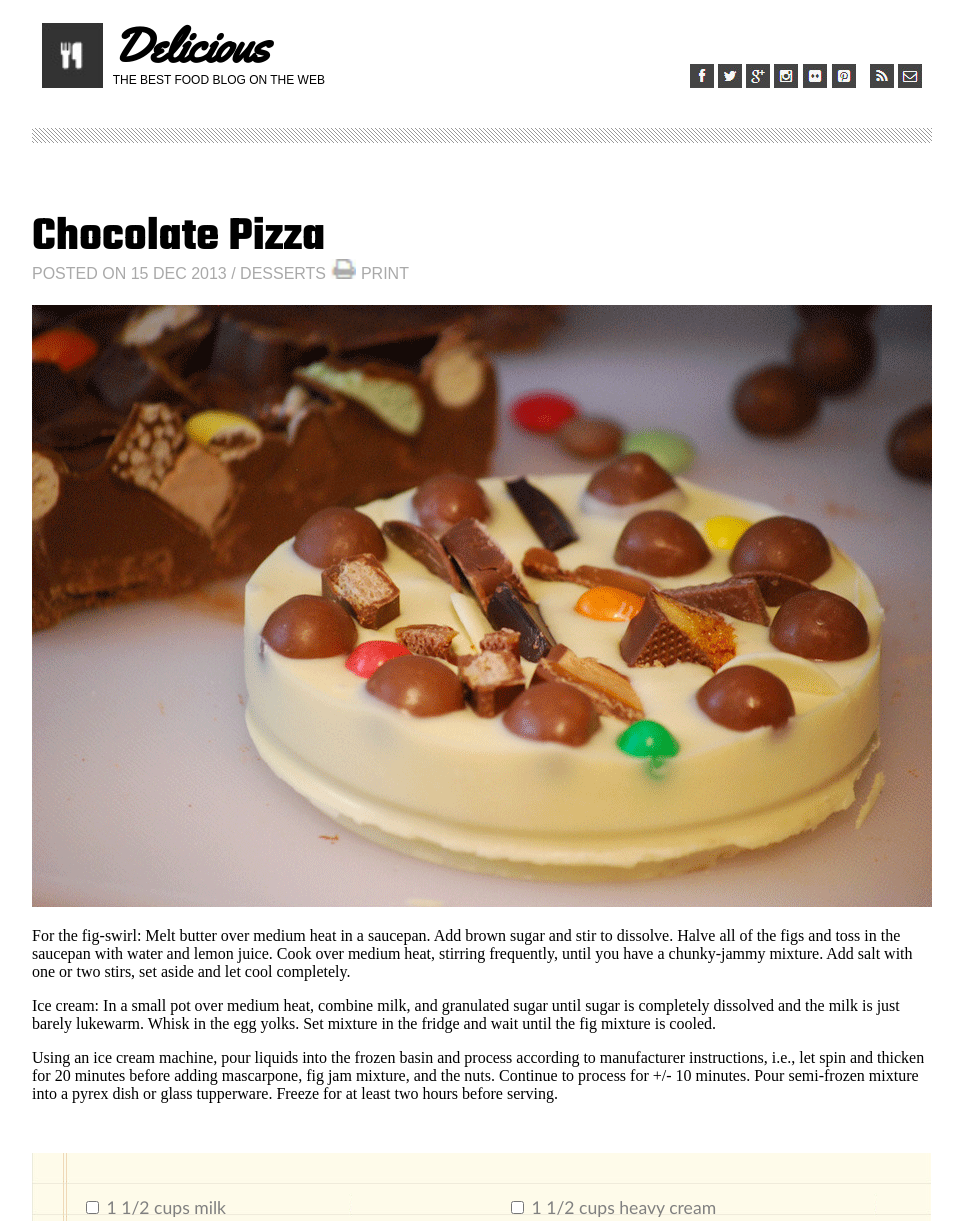
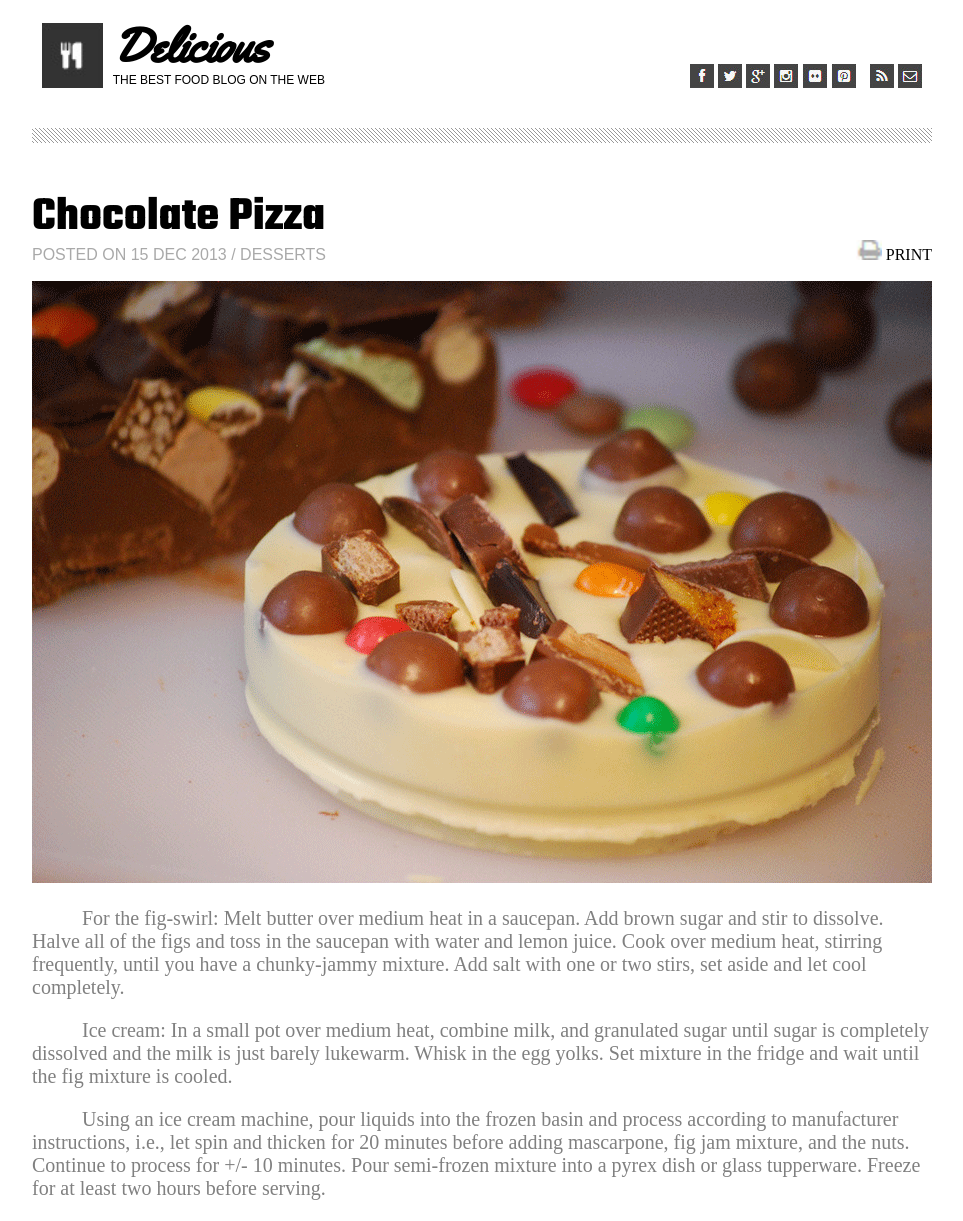
Before and after one commit to DaveTrost/chocolate-pizza, a plain HTML site: page index.html in a window 1280 px wide. Shown: the part 17-1238 px from the top of the page, without its empty margins (158-1121 px from the left). Drawn offline with Linux system fonts and the light colour scheme.

Commit message:
HTML and Styling ... even better than before!

```diff
--- a/index.html
+++ b/index.html
@@ -33,11 +33,11 @@
         <div class="border-graphic"></div>
         <h1>Chocolate Pizza</h1>
         <div class="sub-head">
-           <p class="print">POSTED ON 15 DEC 2013 / DESSERTS
-           <img id="print-icon" src="img/print-icon.png" /> PRINT</p>
+           <p class="print">POSTED ON 15 DEC 2013 / DESSERTS</p>
+           <p><img id="print-icon" src="img/print-icon.png" /> PRINT</p>
         </div>
         <img src="img/choco-pizza.png" />
-        <section>
+        <section class="recipe">
             <p>
                 For the fig-swirl: Melt butter over medium heat in a saucepan. Add brown sugar and stir to dissolve. Halve all
                 of the figs and toss in the saucepan with water and lemon juice. Cook over medium heat, stirring frequently, until
--- a/style.css
+++ b/style.css
@@ -60,7 +60,7 @@ h2 {
 h1 {
     font-family: 'Teko', sans-serif;
     font-size: 3rem;
-    margin-top: 60px;
+    margin-top: 40px;
 }
 
 .print {
@@ -77,9 +77,16 @@ h1 {
 .sub-head {
     display: flex;
     justify-content: space-between;
+    align-items: flex-end;
     width: 900px;
+    margin-top: -60px;
 }
 
+.recipe {
+    color: grey;
+    font-size: 1.25rem;
+    text-indent: 50px;
+ }
 
 .ingredient-checklist {
     background-image: url("./img/list-bg.png");
```
